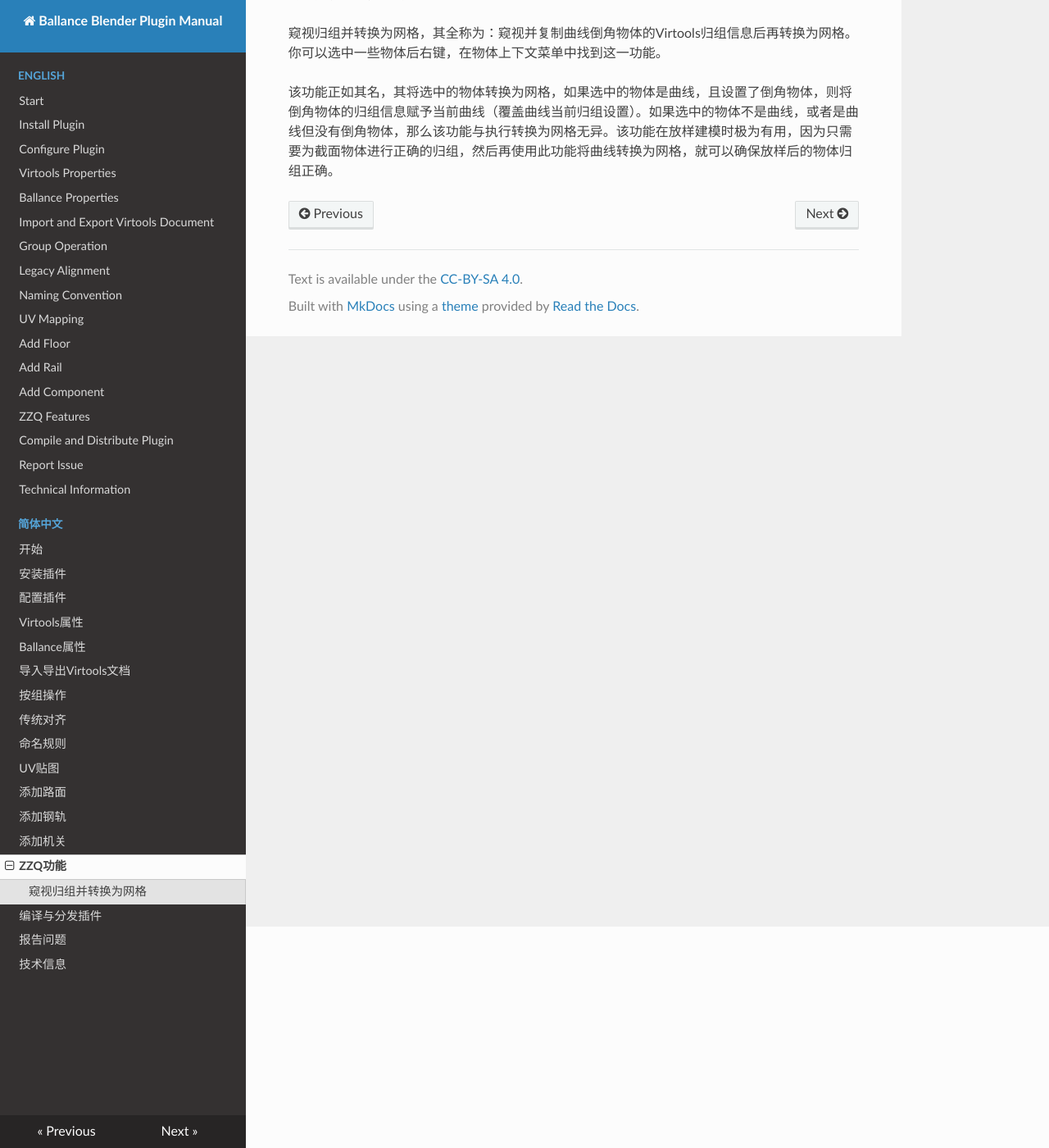
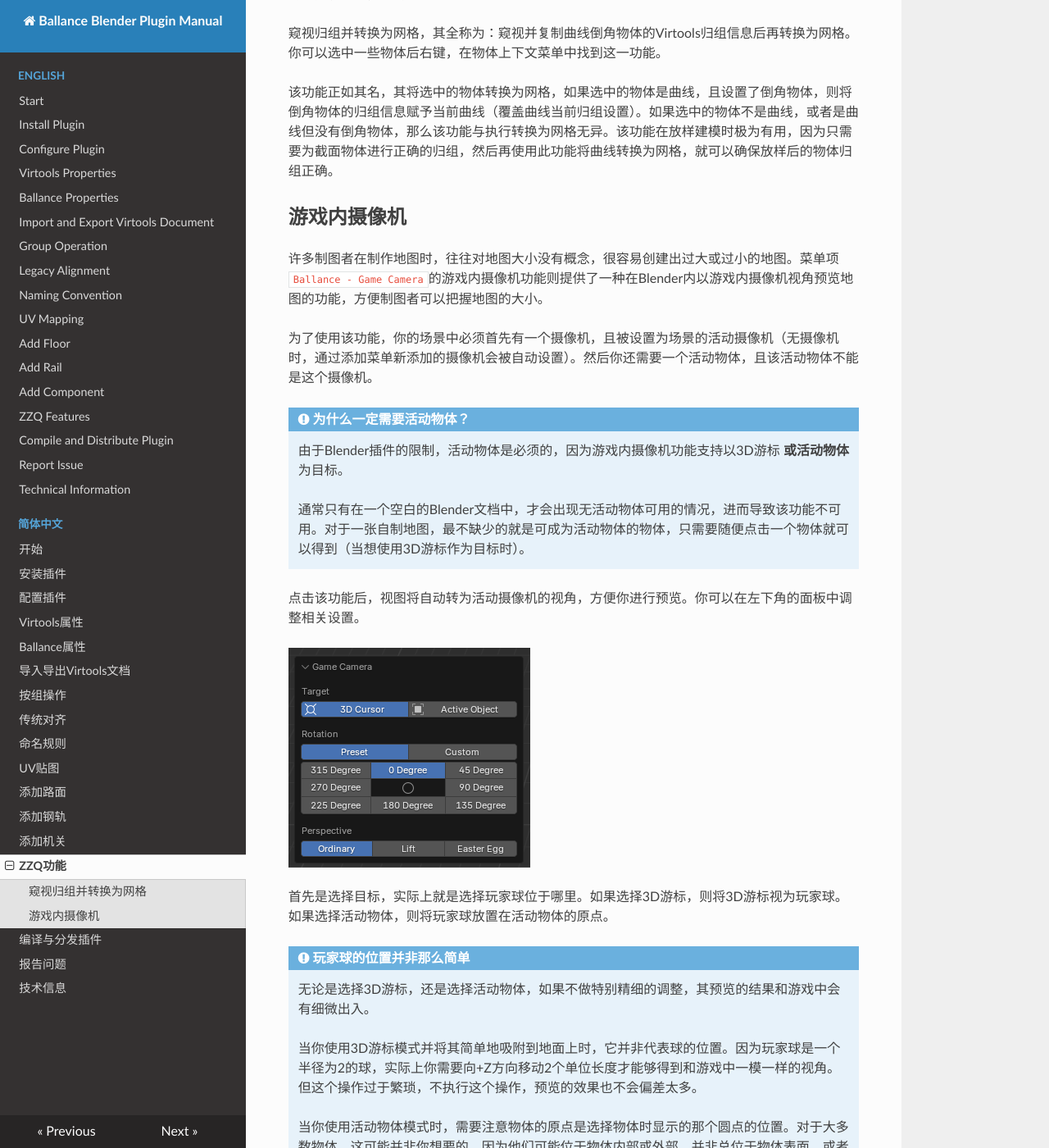
Before and after one commit to yyc12345/BallanceBlenderHelper, an MkDocs documentation site: the page built from docs/docs/zh-cn/zzq-features.md, in a window 1280 px wide and 1400 px high, scrolled down 270 px. Shown: the whole window at 82% size. Built offline with MkDocs 1.6.1, drawn with Linux system fonts in a browser that asks for light colours; nearby versions of some CDN libraries; some of the changed text lies outside the part shown.

Commit message:
doc: add game camera doc

```diff
--- a/docs/docs/zh-cn/zzq-features.md
+++ b/docs/docs/zh-cn/zzq-features.md
@@ -7,3 +7,31 @@
 窥视归组并转换为网格，其全称为：窥视并复制曲线倒角物体的Virtools归组信息后再转换为网格。你可以选中一些物体后右键，在物体上下文菜单中找到这一功能。
 
 该功能正如其名，其将选中的物体转换为网格，如果选中的物体是曲线，且设置了倒角物体，则将倒角物体的归组信息赋予当前曲线（覆盖曲线当前归组设置）。如果选中的物体不是曲线，或者是曲线但没有倒角物体，那么该功能与执行转换为网格无异。该功能在放样建模时极为有用，因为只需要为截面物体进行正确的归组，然后再使用此功能将曲线转换为网格，就可以确保放样后的物体归组正确。
+
+## 游戏内摄像机
+
+许多制图者在制作地图时，往往对地图大小没有概念，很容易创建出过大或过小的地图。菜单项`Ballance - Game Camera`的游戏内摄像机功能则提供了一种在Blender内以游戏内摄像机视角预览地图的功能，方便制图者可以把握地图的大小。
+
+为了使用该功能，你的场景中必须首先有一个摄像机，且被设置为场景的活动摄像机（无摄像机时，通过添加菜单新添加的摄像机会被自动设置）。然后你还需要一个活动物体，且该活动物体不能是这个摄像机。
+
+!!! question "为什么一定需要活动物体？"
+    由于Blender插件的限制，活动物体是必须的，因为游戏内摄像机功能支持以3D游标 **或活动物体** 为目标。
+
+    通常只有在一个空白的Blender文档中，才会出现无活动物体可用的情况，进而导致该功能不可用。对于一张自制地图，最不缺少的就是可成为活动物体的物体，只需要随便点击一个物体就可以得到（当想使用3D游标作为目标时）。
+
+点击该功能后，视图将自动转为活动摄像机的视角，方便你进行预览。你可以在左下角的面板中调整相关设置。
+
+![](../imgs/game-camera.png)
+
+首先是选择目标，实际上就是选择玩家球位于哪里。如果选择3D游标，则将3D游标视为玩家球。如果选择活动物体，则将玩家球放置在活动物体的原点。
+
+!!! info "玩家球的位置并非那么简单"
+    无论是选择3D游标，还是选择活动物体，如果不做特别精细的调整，其预览的结果和游戏中会有细微出入。
+
+    当你使用3D游标模式并将其简单地吸附到地面上时，它并非代表球的位置。因为玩家球是一个半径为2的球，实际上你需要向+Z方向移动2个单位长度才能够得到和游戏中一模一样的视角。但这个操作过于繁琐，不执行这个操作，预览的效果也不会偏差太多。
+
+    当你使用活动物体模式时，需要注意物体的原点是选择物体时显示的那个圆点的位置。对于大多数物体，这可能并非你想要的，因为他们可能位于物体内部或外部，并非总位于物体表面，或者某个面的中心。针对这种情况，我建议你改用3D游标作为目标，并通过进入编辑模式，灵活运用吸附和`Shift + S`菜单，来将游标放置在正确的位置。
+
+然后是选择摄像机的旋转角度。我们提供了8种游戏内预设角度，分别对应90度和45度的各4种。此外如果这些预设角度不能满足你的需求，你还可以设置自定义角度。
+
+最后是选择摄像机视角，分为Ordinary（常规视角），Lift（按住空格键的视角）和Easter Egg（彩蛋视角）三种。
```
Also changed, not shown: docs/docs/zh-cn/tech-infos.md (+2 -2 lines), docs/docs/imgs/game-camera.png (added).
